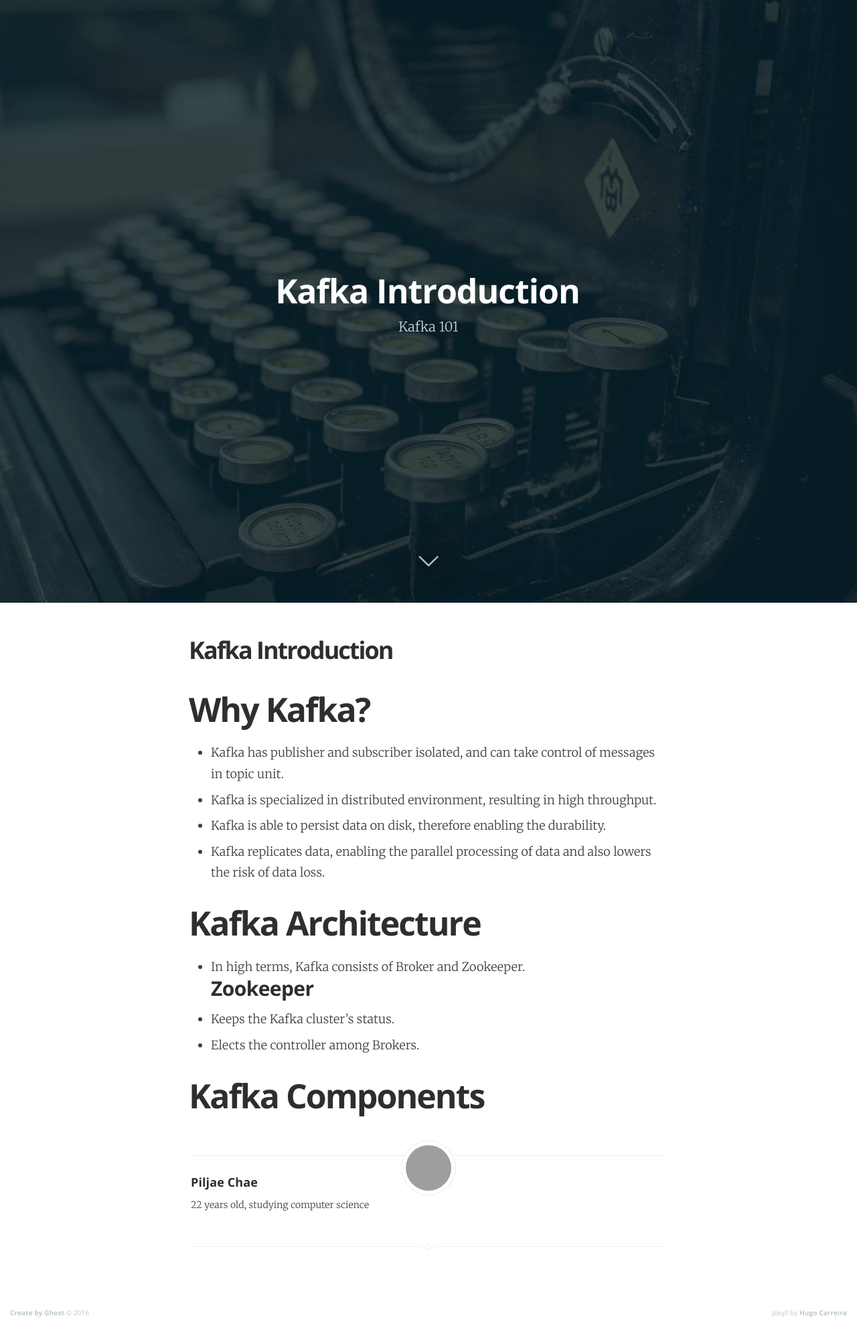
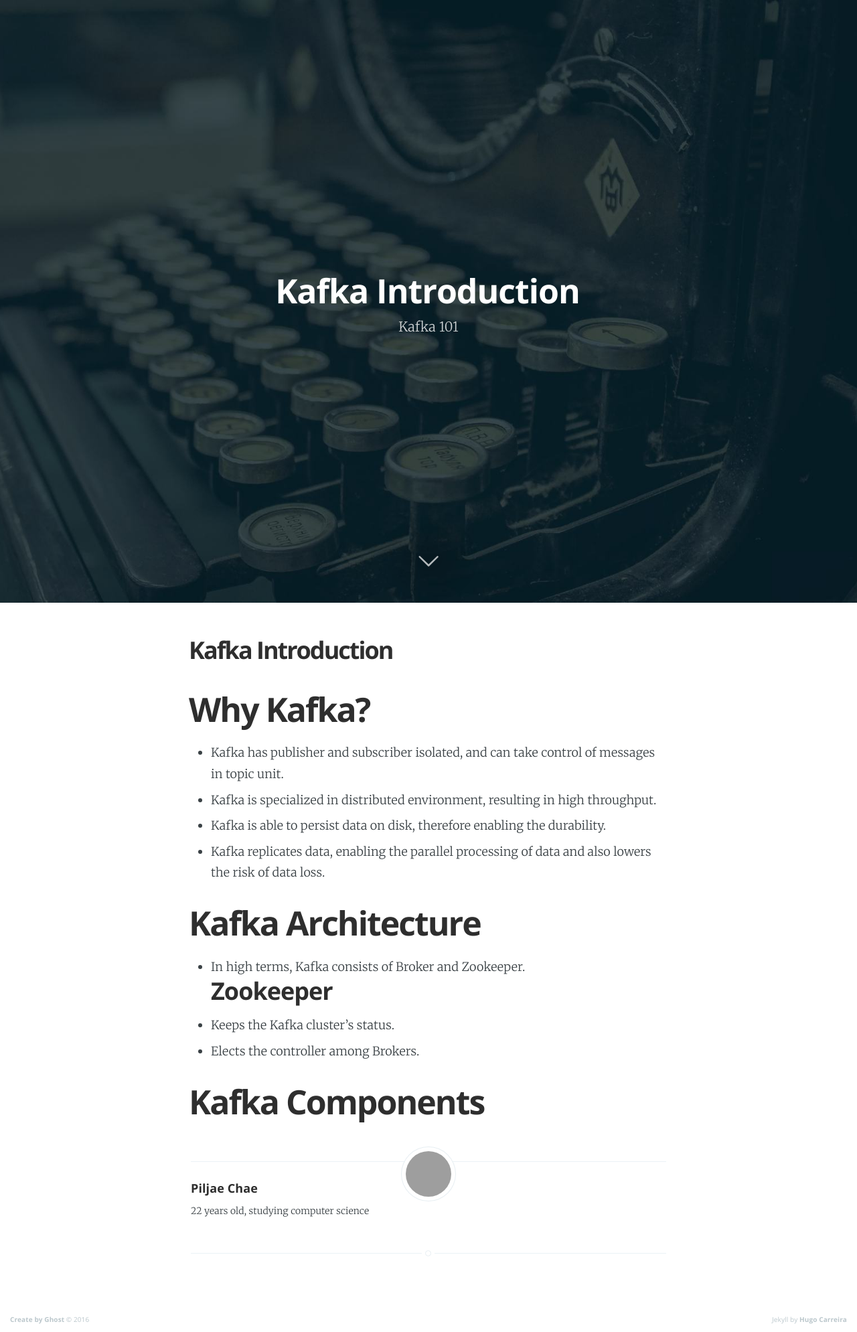
Before and after one commit to neolunar7/neolunar7.github.io, a Jekyll site: the page built from _posts/2020-09-19-Kafka.markdown, in a window 1280 px wide. Shown: the whole page at 67% size. Built offline with Jekyll 4.4.1, drawn with Linux system fonts in a browser that asks for light colours; nearby versions of some CDN libraries; grey boxes are pictures that could not be loaded.

```diff
--- a/_posts/2020-09-19-Kafka.markdown
+++ b/_posts/2020-09-19-Kafka.markdown
@@ -13,7 +13,7 @@ description: "Kafka 101"
 
 # Kafka Architecture
 - In high terms, Kafka consists of Broker and Zookeeper.
-### Zookeeper
+## Zookeeper
 - Keeps the Kafka cluster's status.
 - Elects the controller among Brokers.
 
```
